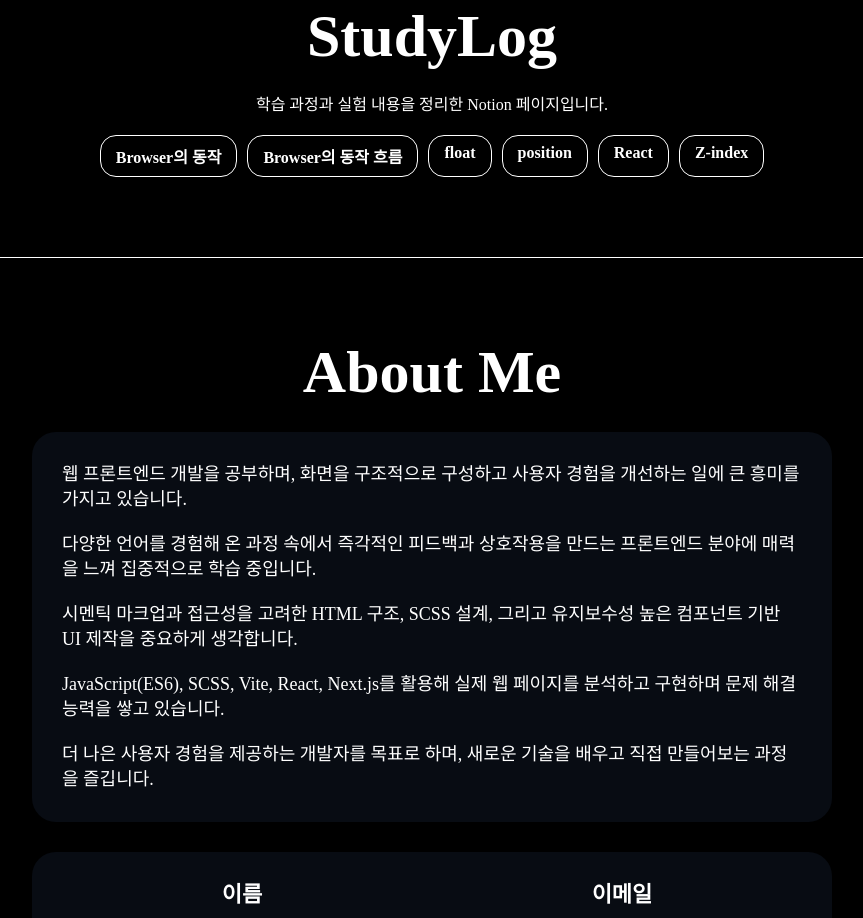
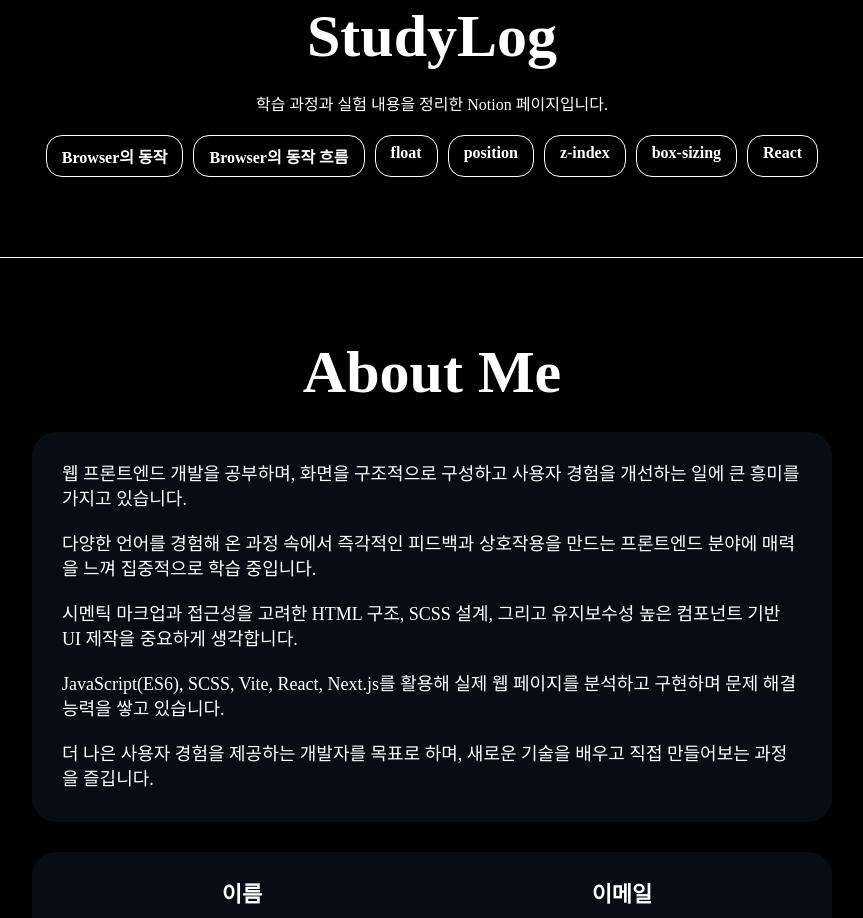
Before and after one commit to teakyungg/Frontend-Portfolio, a Next.js app: page / in a window 1280 px wide. Shown: the part 2360-3278 px from the top of the page, without its empty margins (208-1071 px from the left). Built offline with nearby package versions, Linux system fonts and the light colour scheme; a web font is replaced by a local one.

Commit message:
feat/add studyLog.tsx "z-index"

```diff
--- a/src/app/StudyLog/StudyLog.tsx
+++ b/src/app/StudyLog/StudyLog.tsx
@@ -11,8 +11,9 @@ export function StudyLog() {
     {title: "Browser의 동작 흐름", link: "https://florentine-soy-ff3.notion.site/Browser-262abb3b12b680d8a1d7c97e660499c8?source=copy_link"},
     {title: "float", link: "https://florentine-soy-ff3.notion.site/float-297abb3b12b680bea5d3fe991fa3d6ec?source=copy_link"},
     {title: "position", link: "https://florentine-soy-ff3.notion.site/position-29babb3b12b6805e8bd2f74165803ffb"},
+    {title: "z-index", link: "https://florentine-soy-ff3.notion.site/z-index-2bbabb3b12b6808eaa40f099a66acd32?pvs=73"},
+    {title: "box-sizing", link: "https://florentine-soy-ff3.notion.site/box-sizing-2beabb3b12b6800fa2cfd1225d682023"},
     {title: "React", link: "https://florentine-soy-ff3.notion.site/React-2a1abb3b12b68016a562f274b8491b89?source=copy_link"},
-    {title: "Z-index", link: "https://florentine-soy-ff3.notion.site/z-index-2bbabb3b12b6808eaa40f099a66acd32?pvs=73"},
   ];
 
   const linkEl = linkData.map(value => <NotionLink key={value.title} title={value.title} link={value.link}/>)
```
